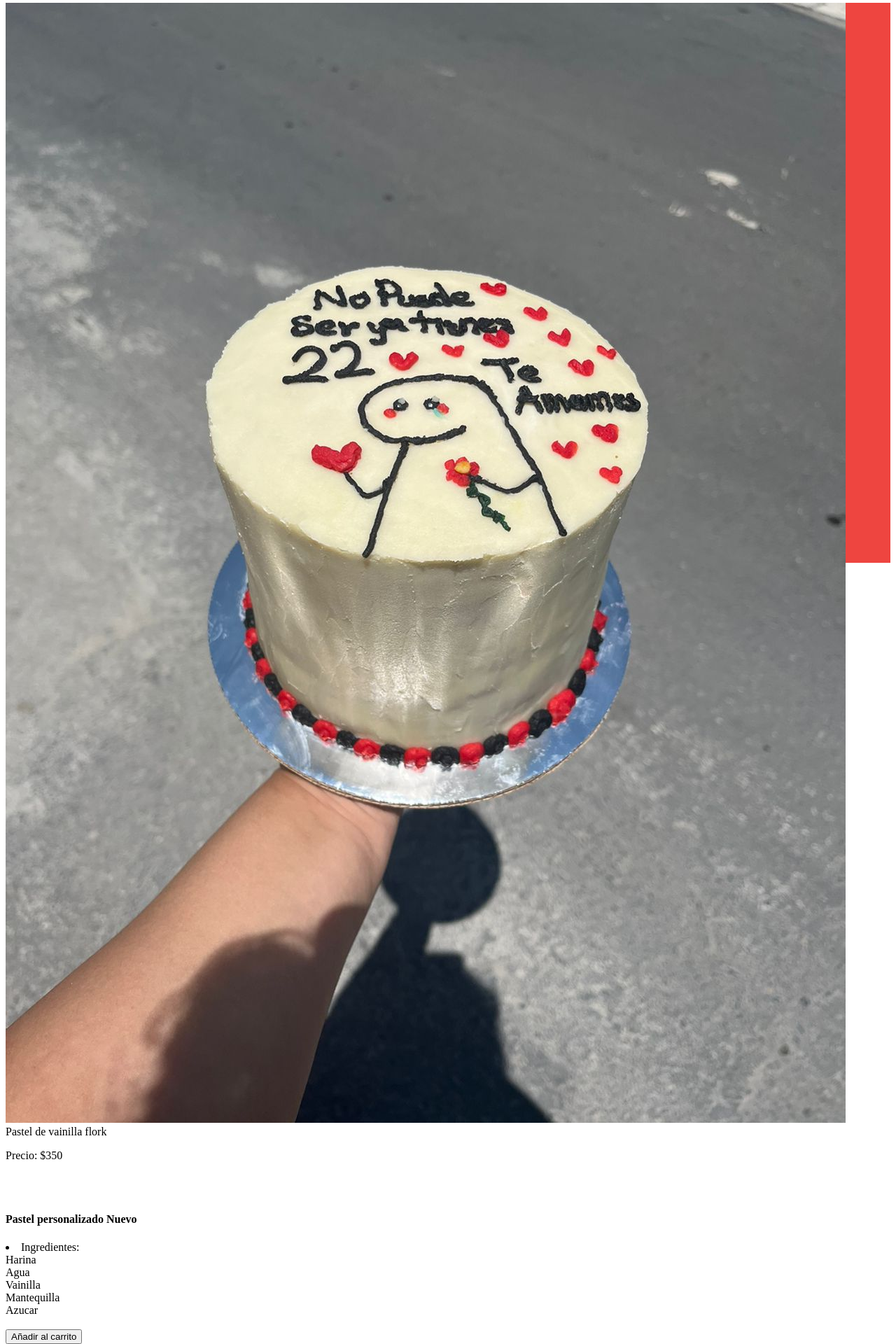
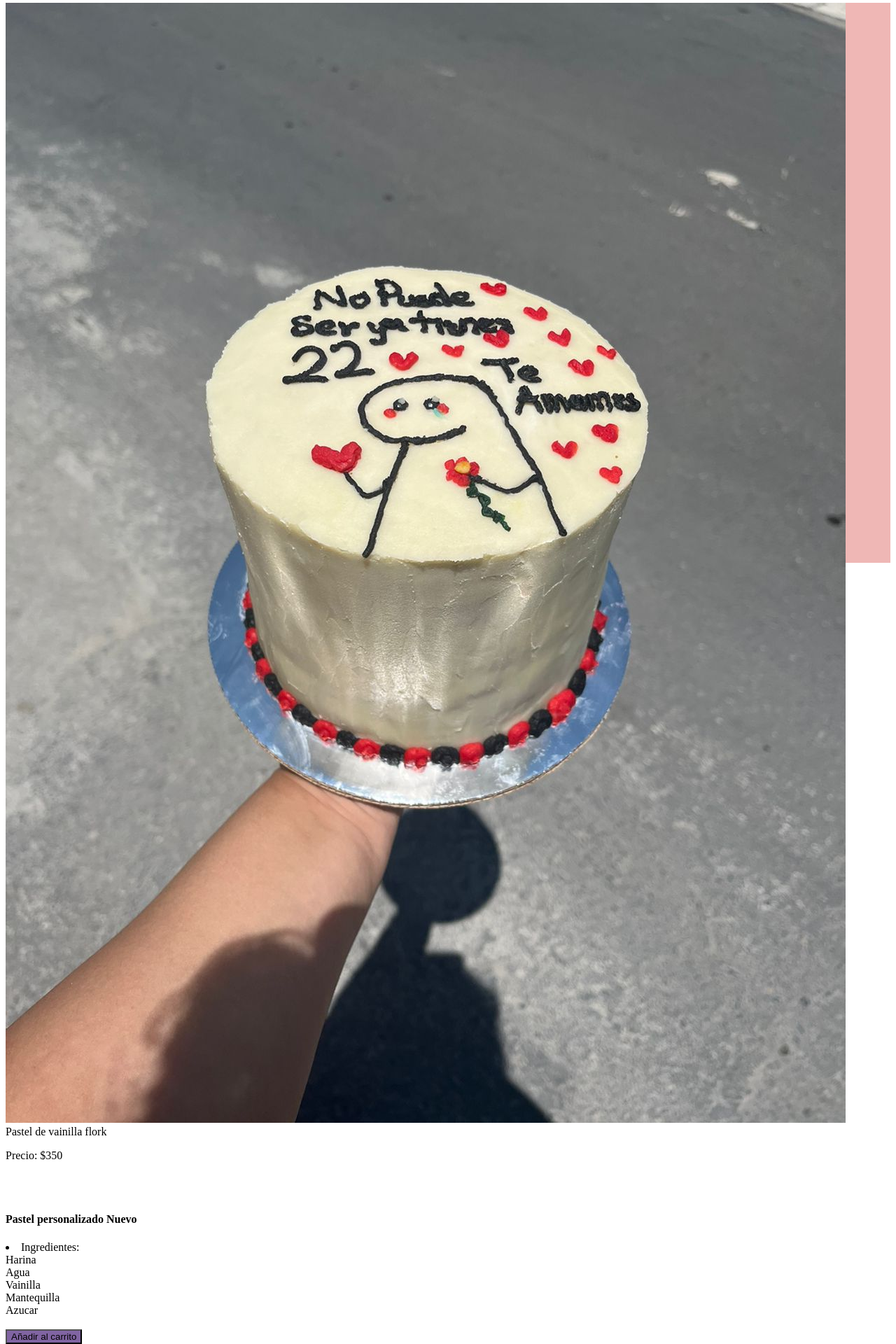
Before and after one commit to RodrigoRK7/AmaiBakeshop, a React (Create React App) app in the folder front/: page / in a window 1280 px wide. Shown: the part 4-1924 px from the top of the page at 70% size. Built offline with nearby package versions, Linux system fonts and the light colour scheme; the HTML template or start-up script is replaced by a standard one.

Commit message:
Color fresa

```diff
--- a/front/src/components/Catalog/Formato.css
+++ b/front/src/components/Catalog/Formato.css
@@ -1,4 +1,7 @@
 .Formato {
-    background: rgb(238, 69, 64);
+    background: rgb(239, 183, 181);
     height: 100vh
 }
+.btn-primary, .btn-primary:hover, .btn-primary:active, .btn-primary:visited {
+    background-color: #8064A2 !important;
+}
--- a/front/src/components/Product2/Descripcion.css
+++ b/front/src/components/Product2/Descripcion.css
@@ -1,4 +1,11 @@
 .Descripcion {
-    background: rgb(238, 69, 64);
+    background: rgb(239, 183, 181);
     height: 100vh
 }
+.btn-primary, .btn-primary:hover, .btn-primary:active, .btn-primary:visited {
+    background-color: #8064A2 !important;
+}
+
+.Card {
+    text-shadow: 2px 2px;
+}
```
